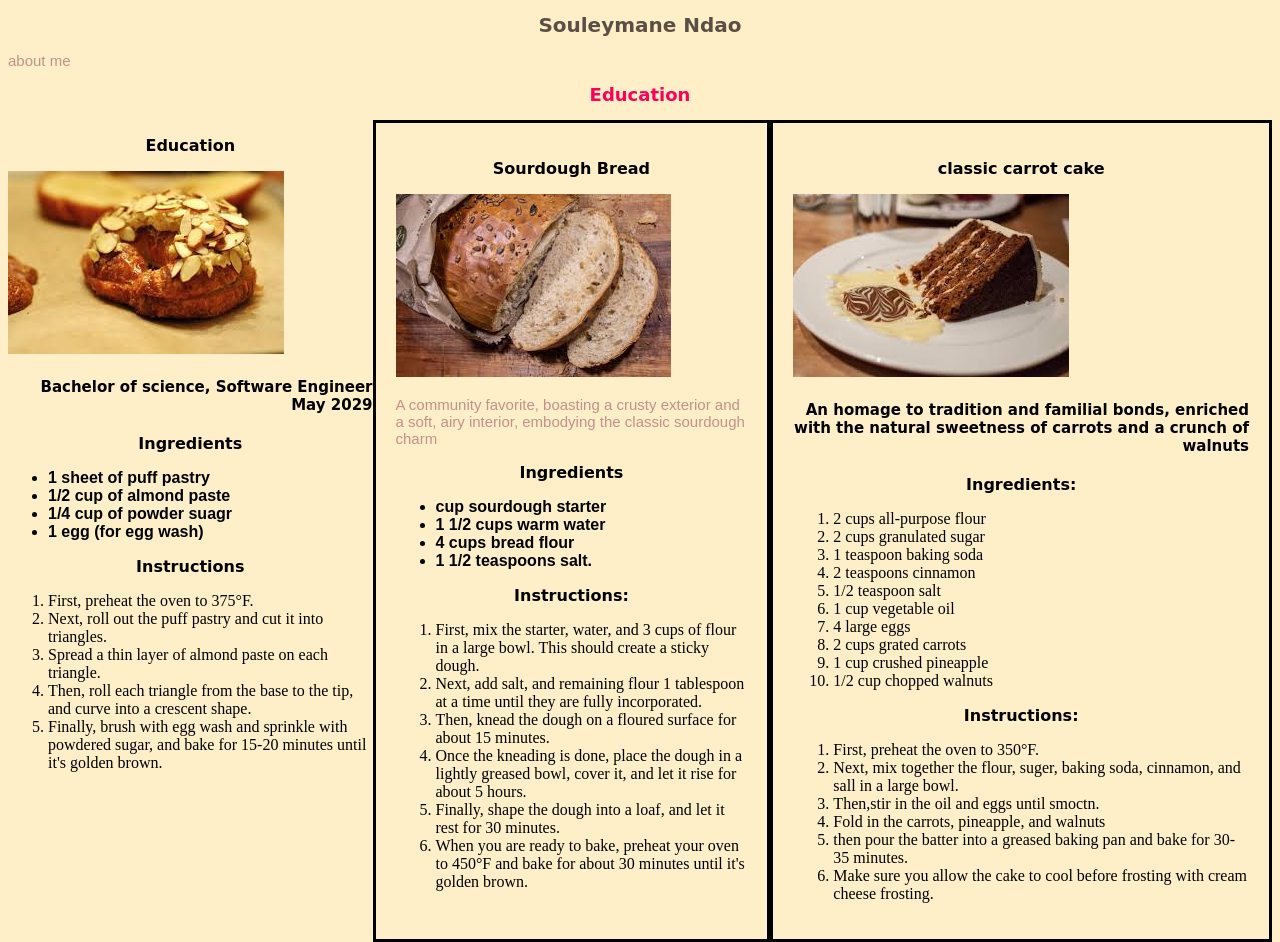
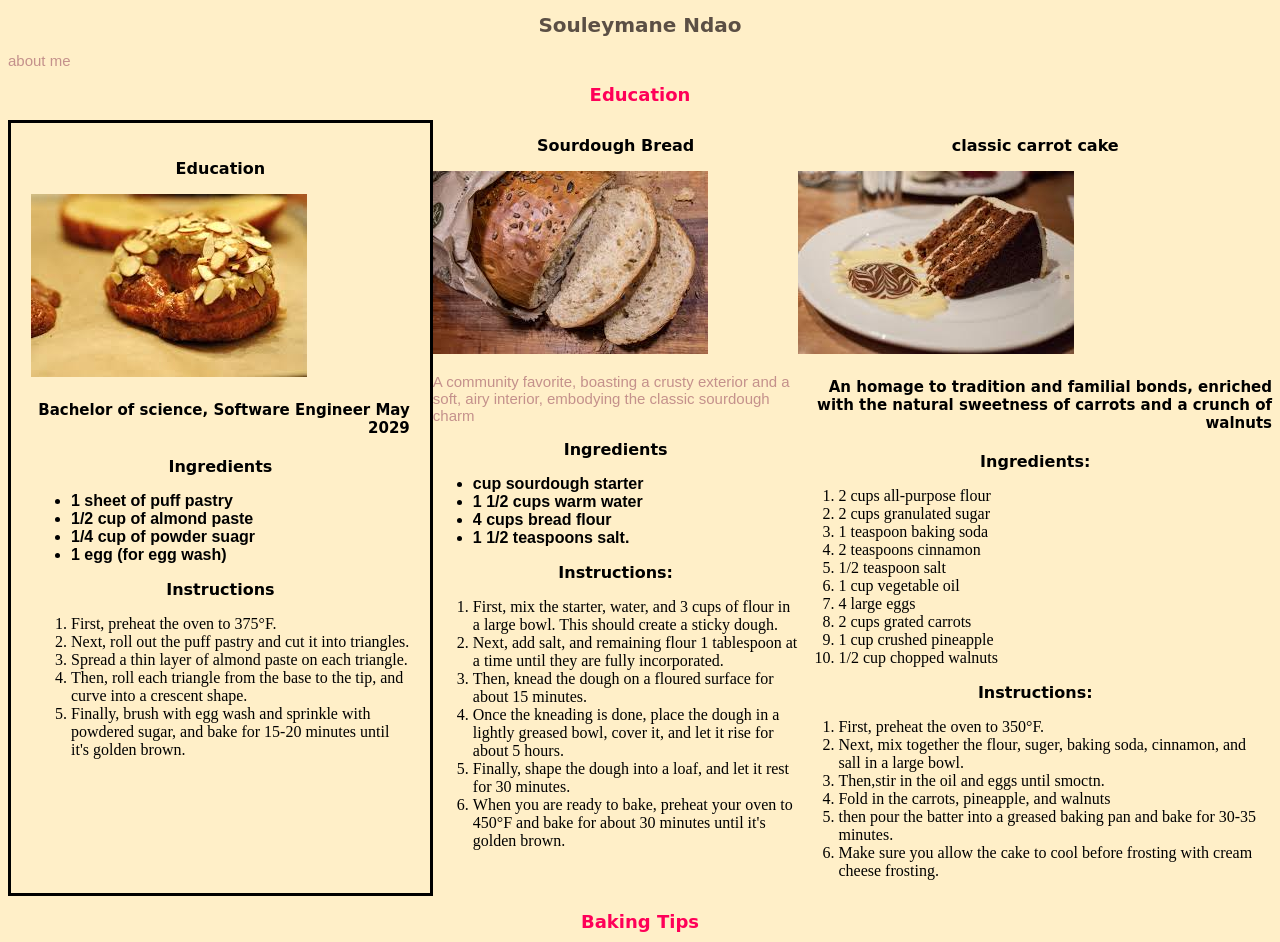
Before and after one commit to SouleymaneN/Denzel-s-Bakery, a plain HTML site: page index.html in a window 1280 px wide. Shown: the top 942 px of the page. Drawn offline with Linux system fonts and the light colour scheme.

Commit message:
Update style.css

```diff
--- a/style.css
+++ b/style.css
@@ -52,7 +52,7 @@
   flex-direction: row;
   flex-wrap: nowrap;
 }
-.recipe-card{
+.experiance{
     border-style: solid;
   flex-grow: 1;
   padding: 20px;
```
